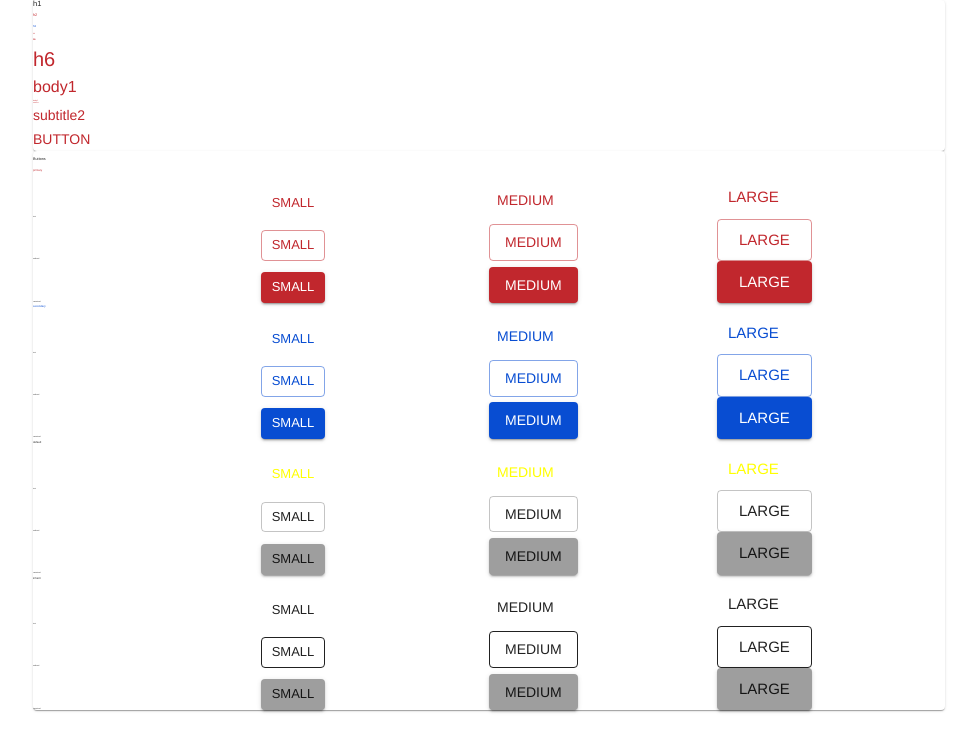
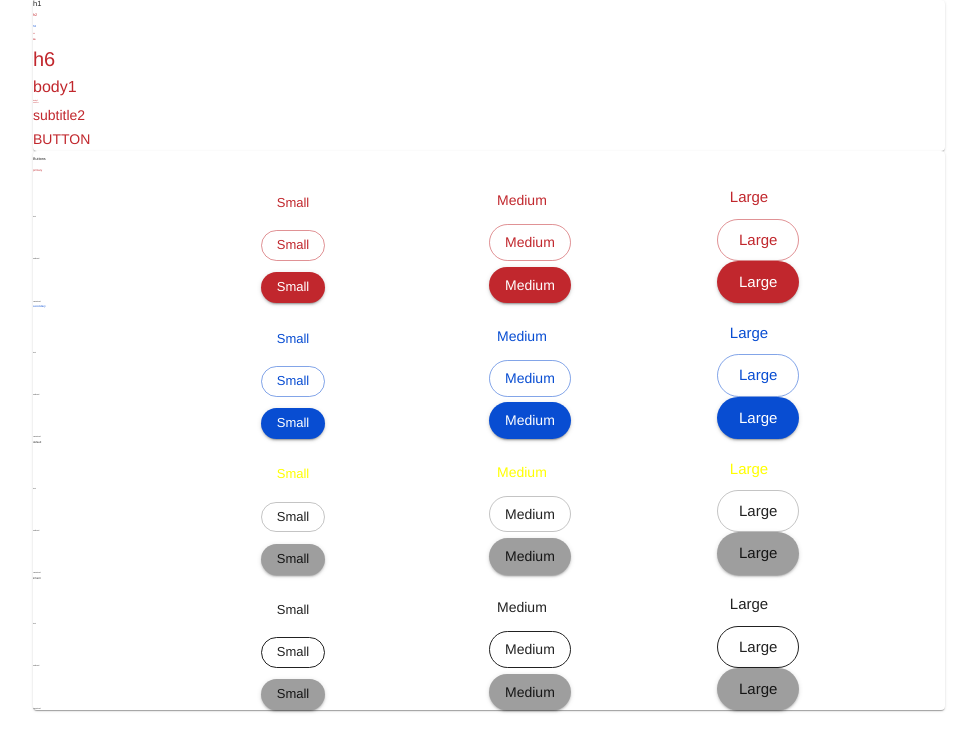
Before and after one commit to Codaisseur/codaisseur-theme, a React (Create React App) app: page / in a window 1280 px wide. Shown: the top 752 px of the page, without its empty margins (151-1128 px from the left). Built offline with nearby package versions, Linux system fonts and the light colour scheme.

Commit message:
Fix component not being able to render

```diff
--- a/src/App.js
+++ /dev/null
@@ -1,61 +0,0 @@
-import React from "react";
-
-import { ThemeProvider } from "@material-ui/styles";
-import { CssBaseline, Button, Typography, Grid, Container, Paper } from "@material-ui/core";
-
-import theme from "./themes/codaisseur";
-
-const colors = ["primary", "secondary", "default", "inherit"];
-const variants = ["text", "outlined", "contained"];
-const sizes = ["small", "medium", "large"];
-
-function App() {
-  return (
-    <ThemeProvider theme={theme}>
-      <CssBaseline />
-      <Container maxWidth={'md'}>
-        <Paper>
-          <Typography variant='h1'>h1</Typography>
-          <Typography variant='h2' color='primary'>h2</Typography>
-          <Typography variant='h3' color='secondary'>h3</Typography>
-          <Typography variant='h4' color='primary'>h4</Typography>
-          <Typography variant='h5' color='primary'>h5</Typography>
-          <Typography variant='h6' color='primary'>h6</Typography>
-          <Typography variant='body1' color='primary'>body1</Typography>
-          <Typography variant='body2' color='primary'>body2</Typography>
-          <Typography variant='subtitle1' color='primary'>subtitle1</Typography>
-          <Typography variant='subtitle2' color='primary'>subtitle2</Typography>
-          <Typography variant='button' color='primary'>button</Typography>
-        </Paper>
-        <Paper>
-          <Typography variant="h2">Buttons</Typography>
-          {colors.map(color => (
-            <Grid container alignItems="flex-end">
-              <Grid item xs={12}>
-                <Typography color={color} variant="h3">
-                  {color}
-                </Typography>
-              </Grid>
-              {variants.map(variant => (
-                <>
-                  <Grid item xs={3}>
-                    <Typography variant="h4">{variant}</Typography>
-                  </Grid>
-                  {sizes.map(size => (
-                    <Grid item xs={3}>
-                      <Button color={color} variant={variant} size={size}>
-                        {size}
-                      </Button>
-                    </Grid>
-                  ))}
-                </>
-              ))}
-            </Grid>
-          ))}
-        </Paper>
-      </Container>
-    </ThemeProvider>
-  );
-}
-
-export default App;
--- /dev/null
+++ b/src/App.tsx
@@ -0,0 +1,84 @@
+import React from 'react'
+
+import { ThemeProvider } from './index'
+import { CssBaseline, Typography, Grid, Container, Paper } from '@material-ui/core'
+
+import theme from './themes/codaisseur'
+
+import { Button as StyledButton } from '.'
+
+const colors = ['primary', 'secondary', 'default', 'inherit']
+const variants = ['text', 'outlined', 'contained']
+const sizes = ['small', 'medium', 'large']
+
+function App() {
+  return (
+    <ThemeProvider theme={theme}>
+      <CssBaseline />
+      <Container maxWidth={'md'}>
+        <Paper>
+          <Typography variant="h1">h1</Typography>
+          <Typography variant="h2" color="primary">
+            h2
+          </Typography>
+          <Typography variant="h3" color="secondary">
+            h3
+          </Typography>
+          <Typography variant="h4" color="primary">
+            h4
+          </Typography>
+          <Typography variant="h5" color="primary">
+            h5
+          </Typography>
+          <Typography variant="h6" color="primary">
+            h6
+          </Typography>
+          <Typography variant="body1" color="primary">
+            body1
+          </Typography>
+          <Typography variant="body2" color="primary">
+            body2
+          </Typography>
+          <Typography variant="subtitle1" color="primary">
+            subtitle1
+          </Typography>
+          <Typography variant="subtitle2" color="primary">
+            subtitle2
+          </Typography>
+          <Typography variant="button" color="primary">
+            button
+          </Typography>
+        </Paper>
+        <Paper>
+          <Typography variant="h2">Buttons</Typography>
+          {colors.map((color: any, key) => (
+            <Grid key={key} container alignItems="flex-end">
+              <Grid item xs={12}>
+                {console.log(color)}
+                <Typography color={color} variant="h3">
+                  {color}
+                </Typography>
+              </Grid>
+              {variants.map((variant: any) => (
+                <>
+                  <Grid item xs={3}>
+                    <Typography variant="h4">{variant}</Typography>
+                  </Grid>
+                  {sizes.map((size: any, key2) => (
+                    <Grid key={key2} item xs={3}>
+                      <StyledButton color={color} variant={variant} size={size}>
+                        {size}
+                      </StyledButton>
+                    </Grid>
+                  ))}
+                </>
+              ))}
+            </Grid>
+          ))}
+        </Paper>
+      </Container>
+    </ThemeProvider>
+  );
+}
+
+export default App;
--- a/src/index.js
+++ b/src/index.js
@@ -1,40 +1,28 @@
 import React from 'react';
 
-import { ThemeProvider as MuiThemeProiver, withStyles } from "@material-ui/styles";
+import { ThemeProvider as MuiThemeProiver } from "@material-ui/styles";
 import { CssBaseline } from "@material-ui/core";
 
-import { Button as MuiButton } from '@material-ui/core'
-
-import theme from "./themes/codaisseur";
+// We only have 1 theme, KISS.
+import * as theme from "./themes/codaisseur";
 
 // <RemoveLater>
 import ReactDOM from 'react-dom';
 import App from './App';
 import * as serviceWorker from './serviceWorker';
-ReactDOM.render(<App />, document.getElementById('root'));
-serviceWorker.unregister();
 // </RemoveLater>
 
 // This is the new theme provider.
 export const ThemeProvider = (props) => (
-  <MuiThemeProiver {...props} theme={theme}>
+  <MuiThemeProiver {...props} theme={theme.default}>
     <CssBaseline />
     {props.children}
   </MuiThemeProiver>
 )
 
-// Create custom component
-export const Button = withStyles({
-  root: {
-    background: 'linear-gradient(45deg, #FE6B8B 30%, #FF8E53 90%)',
-    borderRadius: 3,
-    border: 0,
-    color: 'white',
-    height: 48,
-    padding: '0 30px',
-    boxShadow: '0 3px 5px 2px rgba(255, 105, 135, .3)',
-  },
-  label: {
-    textTransform: 'capitalize',
-  },
-})(MuiButton);
+export const Button = theme.Button
+
+// <RemoveLater>
+ReactDOM.render(<App />, document.getElementById('root'))
+serviceWorker.unregister();
+// </RemoveLater>
--- a/src/themes/codaisseur/index.ts
+++ b/src/themes/codaisseur/index.ts
@@ -1,4 +1,5 @@
-import { createMuiTheme, responsiveFontSizes } from '@material-ui/core/styles'
+import { createMuiTheme, responsiveFontSizes, withStyles } from '@material-ui/core/styles'
+import { Button as MuiButton } from '@material-ui/core'
 
 import { palette, typography, overrides } from '../default'
 
@@ -26,3 +27,13 @@ export default responsiveFontSizes(theme, {
   disableAlign: true, // Going unitless!
   factor: 2,
 })
+
+// Create custom component
+export const Button = withStyles({
+  root: {
+    borderRadius: 40,
+  },
+  label: {
+    textTransform: 'capitalize',
+  },
+})(MuiButton)
--- a/tsconfig.json
+++ b/tsconfig.json
@@ -20,7 +20,7 @@
     "resolveJsonModule": true,
     "isolatedModules": true,
     "noEmit": true,
-    "jsx": "preserve"
+    "jsx": "react"
   },
   "include": [
     "src"
--- a/tslint.json
+++ b/tslint.json
@@ -25,6 +25,8 @@
     "no-submodule-imports": false,
     "one-variable-per-declaration": false,
     "no-empty-interface": false, // normally true, but during development
+    "jsx-no-multiline-js": false,
+    "jsx-boolean-value": false,
     "no-unused-variable": [
       true,
       {
```
